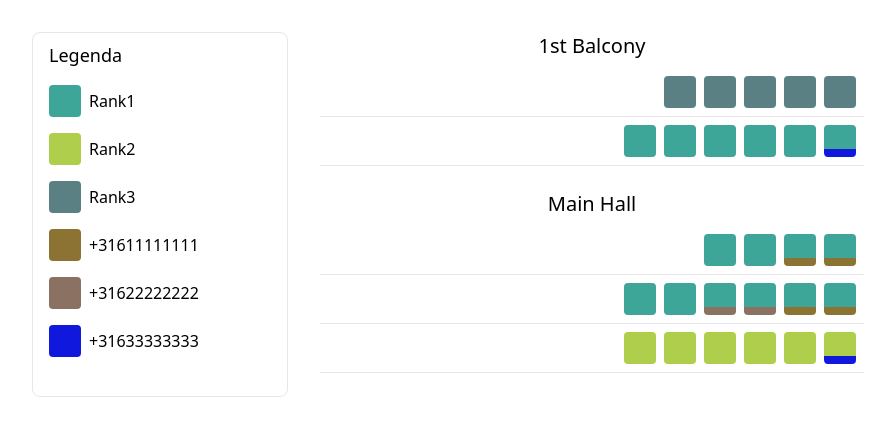
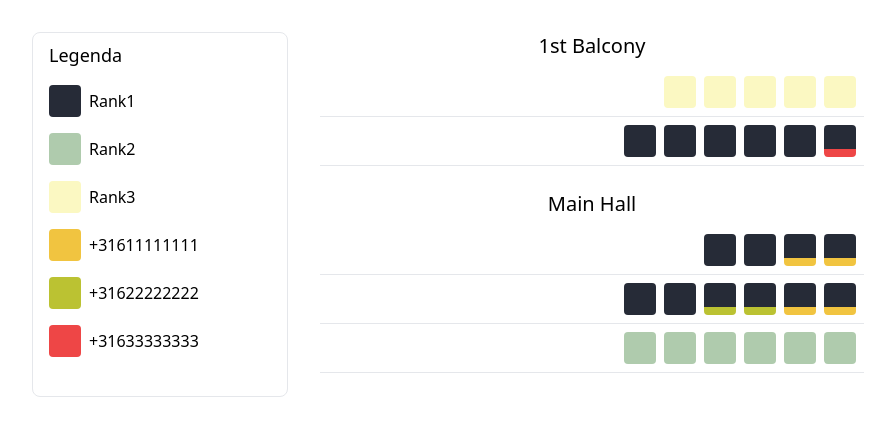
Before and after one commit to OlivierDijkstra/GutsAssessment, a Vue app: page / in a window 1280 px wide. Shown: the top 436 px of the page, without its empty margins (192-1087 px from the left). Built offline with nearby package versions, Linux system fonts and the light colour scheme.

Commit message:
feat(seatmap): added ability to add a custom color scheme instead of auto generating colors

```diff
--- a/src/App.vue
+++ b/src/App.vue
@@ -13,6 +13,11 @@ const customColorScheme = {
     rank1: '#262B37',
     rank2: '#AFCBAD',
     rank3: '#FBF8C2',
+  },
+  groups: {
+    '+31611111111': '#F1C440',
+    '+31622222222': '#BBC232',
+    '+31633333333': '#EE4646',
   },
 };
 
--- a/src/assets/data.js
+++ b/src/assets/data.js
@@ -87,7 +87,6 @@ const groups = [
     id: '+31633333333',
     seats: [
       { section: '1st balcony', row: '2', seat: '2' },
-      { section: 'main hall', row: '3', seat: '2' },
     ],
   },
 ];
--- a/src/components/SeatMap.vue
+++ b/src/components/SeatMap.vue
@@ -14,37 +14,6 @@
 import SeatSection from './SeatSection.vue';
 import SeatMapLegend from './SeatMapLegend/SeatMapLegend.vue';
 import { randomColor } from '../lib/helpers';
-
-// Groups orders together by their section. This will assist us
-// rendering out the sections and passing the correct orders while
-// only having to do this once instead once for every render of a section.
-function groupGroupsToSection(groups) {
-  const grouped = [];
-
-  groups.forEach((group) => {
-    const color = randomColor();
-
-    group.seats.forEach(({ section, row, seat }) => {
-      // If the group section does not exist yet, create
-      // a new one with the key `section`.
-      if (!grouped[section]) {
-        grouped[section] = [];
-      }
-
-      // Push the row, seat together with the
-      // group id (phone number) and a random color
-      // to the grouped section.
-      grouped[section].push({
-        id: group.id,
-        row,
-        seat,
-        color,
-      });
-    });
-  });
-
-  return grouped;
-}
 
 export default {
   name: 'SeatMap',
@@ -63,28 +32,67 @@ export default {
   data() {
     return {
       ranks: [],
-      colorScheme: null,
     };
   },
   computed: {
     // Because this is a computed value, the orders are
     // only grouped once instead once for every section render.
     sectionedGroups() {
-      if (this.groups) {
-        return groupGroupsToSection(this.groups);
+      // Groups orders together by their section. This will assist us
+      // rendering out the sections and passing the correct orders while
+      // only having to do this once instead once for every render of a section.
+      function groupGroupsToSection(groups, colors) {
+        const grouped = [];
+
+        groups.forEach((group) => {
+          // Check if a custom color is provider by the `colors` prop for this rank.
+          // If a color is given, we will use that instead of randomly generating one.
+          let color = null;
+
+          if (colors && colors.groups && colors.groups[group.id]) {
+            color = colors.groups[group.id];
+          }
+
+          group.seats.forEach(({ section, row, seat }) => {
+            // If the group section does not exist yet, create
+            // a new one with the key `section`.
+            if (!grouped[section]) {
+              grouped[section] = [];
+            }
+
+            // Push the row, seat together with the
+            // group id (phone number) and a random color
+            // to the grouped section.
+            grouped[section].push({
+              id: group.id,
+              row,
+              seat,
+              color: color || randomColor(),
+            });
+          });
+        });
+
+        return grouped;
       }
 
-      return [];
+      return this.groups ? groupGroupsToSection(this.groups, this.colors) : [];
     },
 
   },
   provide() {
     return {
-      ranks: this.map.ranks.map((rank) => ({
-        rank,
-        color: randomColor(),
-      })),
-      colorScheme: this.colors,
+      ranks: this.map.ranks.map((rank) => {
+        let color = null;
+
+        if (this.colors && this.colors.ranks && this.colors.ranks[rank]) {
+          color = this.colors.ranks[rank];
+        }
+
+        return {
+          rank,
+          color: color || randomColor(),
+        };
+      }),
     };
   },
   methods: {
```
Also changed, not shown: 2 other files (tests, documents, lock files or other folders).
